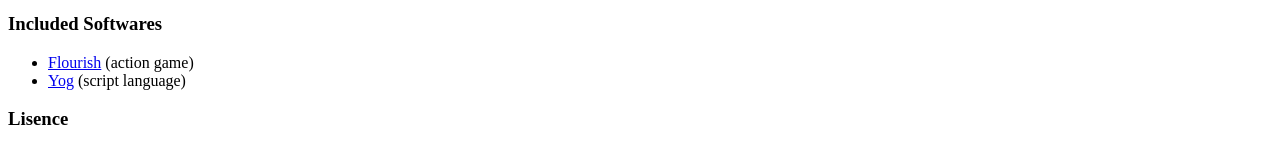
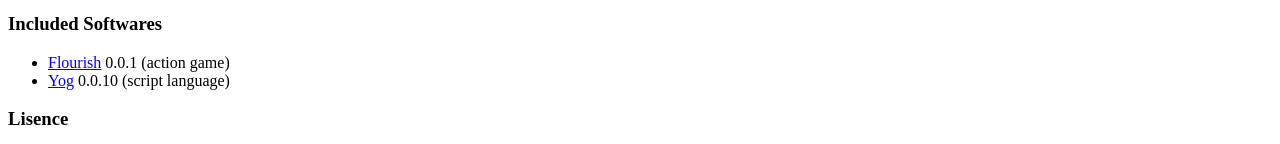
Before and after one commit to SumiTomohiko/sumix, a plain HTML site: page doc/index.html in a window 1280 px wide. Shown: the part 581-725 px from the top of the page. Drawn offline with Linux system fonts and the light colour scheme.

Commit message:
Wrote versions of sortwares including sumix in the documentation.

```diff
--- a/doc/index.html
+++ b/doc/index.html
@@ -25,9 +25,9 @@
         <h1>Included Softwares</h1>
         <p><ul>
           <li><a href="http://SumiTomohiko.github.com/flourish">Flourish</a>
-          (action game)</li>
-          <li><a href="http://SumiTomohiko.github.com/Yog">Yog</a> (script
-          language)</li>
+          0.0.1 (action game)</li>
+          <li><a href="https://github.com/SumiTomohiko/Yog">Yog</a> 0.0.10
+          (script language)</li>
         </ul></p>
       </section>
       <section>
```
